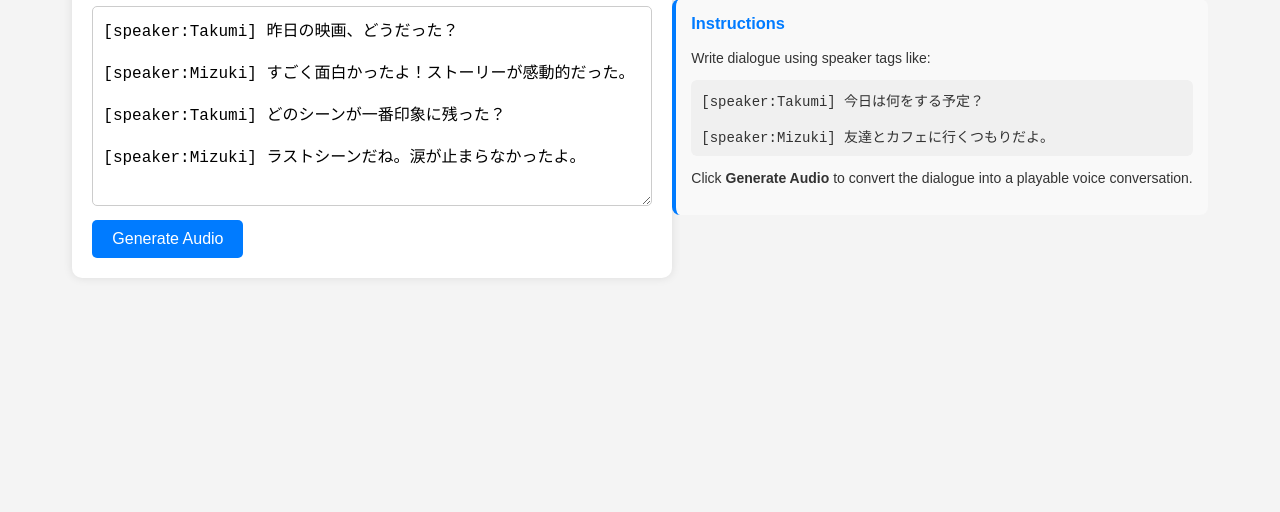
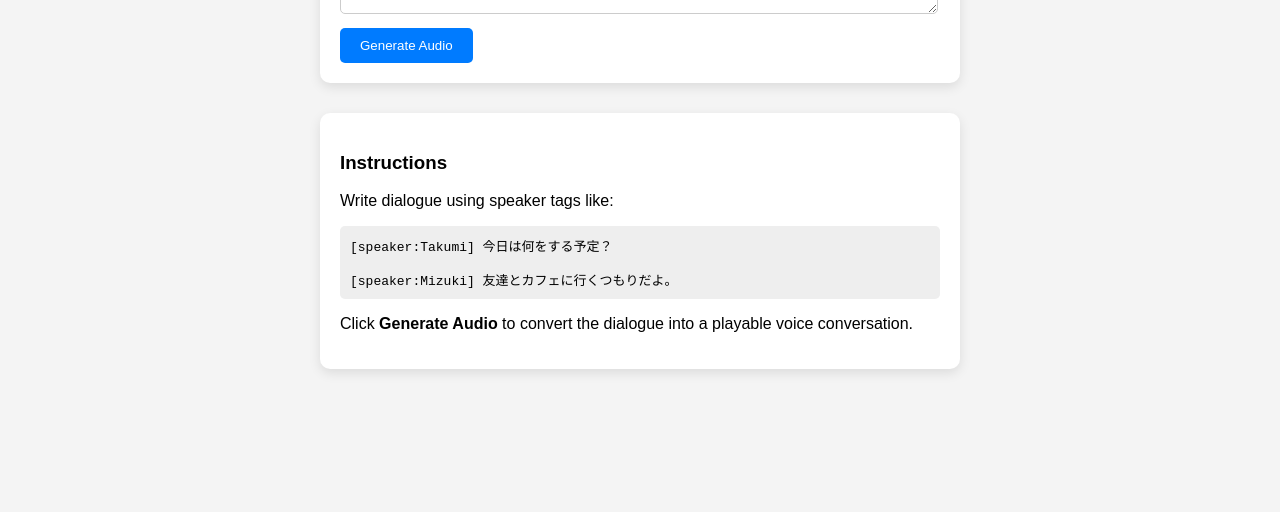
Before and after one commit to Kenpham1506/JPD123, a website: page index.html in a window 1280 px wide. Shown: the part 328-840 px from the top of the page. Drawn offline with Linux system fonts and the light colour scheme.

Commit message:
Update style.css

```diff
--- a/style.css
+++ b/style.css
@@ -4,23 +4,24 @@ body {
 	margin: 0;
 	padding: 20px;
 	display: flex;
-	justify-content: center;
+	flex-direction: column;
 	align-items: center;
-	height: 100vh;
+	min-height: 100vh;
 }
 
-.container {
+.container,
+.instructions-container {
 	background: white;
 	padding: 20px;
 	border-radius: 10px;
-	box-shadow: 0 0 10px rgba(0, 0, 0, 0.1);
+	box-shadow: 0 4px 12px rgba(0, 0, 0, 0.1);
 	width: 90%;
 	max-width: 600px;
-	box-sizing: border-box;
+	margin-bottom: 30px;
 }
 
 textarea {
-	width: 100%;
+	width: 96%;
 	height: 200px;
 	margin-bottom: 10px;
 	padding: 10px;
@@ -28,7 +29,6 @@ textarea {
 	border: 1px solid #ccc;
 	border-radius: 5px;
 	resize: vertical;
-	box-sizing: border-box;
 }
 
 button {
@@ -38,7 +38,6 @@ button {
 	border: none;
 	border-radius: 5px;
 	cursor: pointer;
-	font-size: 16px;
 }
 
 button:hover {
@@ -49,33 +48,9 @@ button:hover {
 	margin-top: 20px;
 }
 
-.instructions {
-	margin-top: 30px;
-	background: #f9f9f9;
-	border-left: 4px solid #007bff;
-	padding: 15px;
-	border-radius: 8px;
-	font-size: 14px;
-	color: #333;
+.instructions pre {
+	background: #eee;
+	padding: 10px;
+	border-radius: 5px;
+	overflow-x: auto;
 }
-
-.instructions h3 {
-	margin-top: 0;
-	color: #007bff;
-}
-
-.instructions code {
-	background: #eee;
-	padding: 2px 4px;
-	border-radius: 4px;
-	font-family: monospace;
-}
-
-.instructions pre {
-	background: #f0f0f0;
-	padding: 10px;
-	border-radius: 6px;
-	white-space: pre-wrap;
-	word-wrap: break-word;
-	font-family: monospace;
-}
```
